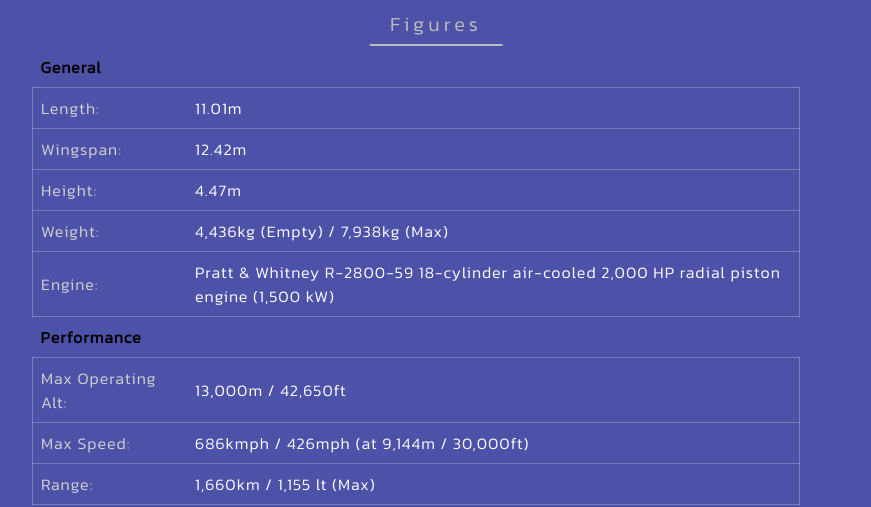
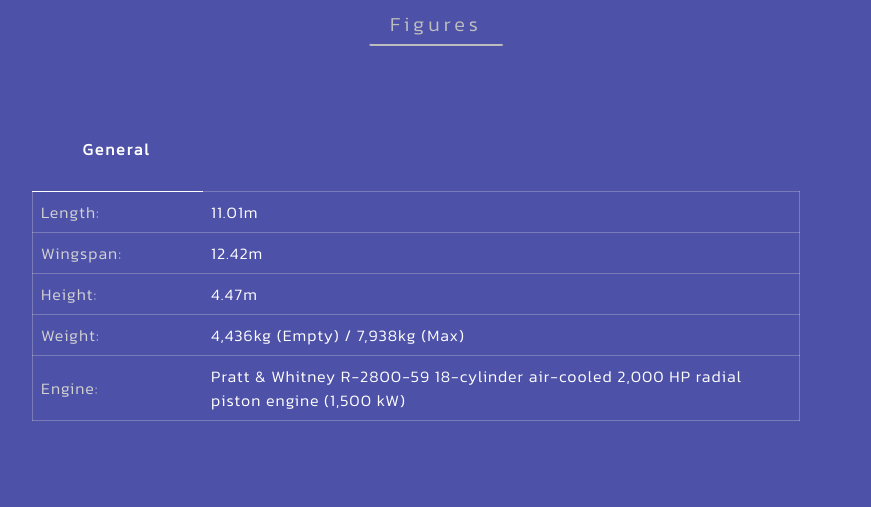
Before and after one commit to vmaragos/p-47_thunderbolt, a plain HTML site: page index.html in a window 1280 px wide. Both pictures are taken after a click on the item "Specifications". Shown: the part 293-800 px from the top of the page, without its empty margins (224-1095 px from the left). Drawn offline with nearby package versions, Linux system fonts and the light colour scheme; a web font is replaced by a local one.

Commit message:
11nth Commit - Specs 2nd Update

```diff
--- a/css/index.css
+++ b/css/index.css
@@ -252,6 +252,10 @@ h1
 
 /* specs */
 
+.specs
+{
+    top: 90px;
+}
 
 table {
     /* font-family: arial, sans-serif; */
@@ -271,6 +275,17 @@ table {
   th
   {
       /* border-top-color: transparent; */
+    padding-top: 100px;
+    padding-bottom: 30px;
+    color: white;
+    padding-left: 50px;
+    letter-spacing: 2px;
+    border-bottom: white 1px solid;
+  }
+
+  tr:nth-child(1) th
+  {
+      padding-top: 0;
   }
 
   td
--- a/js/index.js
+++ b/js/index.js
@@ -196,6 +196,7 @@ function loadSpecs()
 
     specsBox.style.zIndex = "3";
     // specsBox.style.backgroundColor = "purple";
+    specsBox.style.top = "";
     specsBox.style.height = "100%";
     specsBox.style.opacity = "1";
     specsBox.style.transition = "2s ease-in-out";
```
